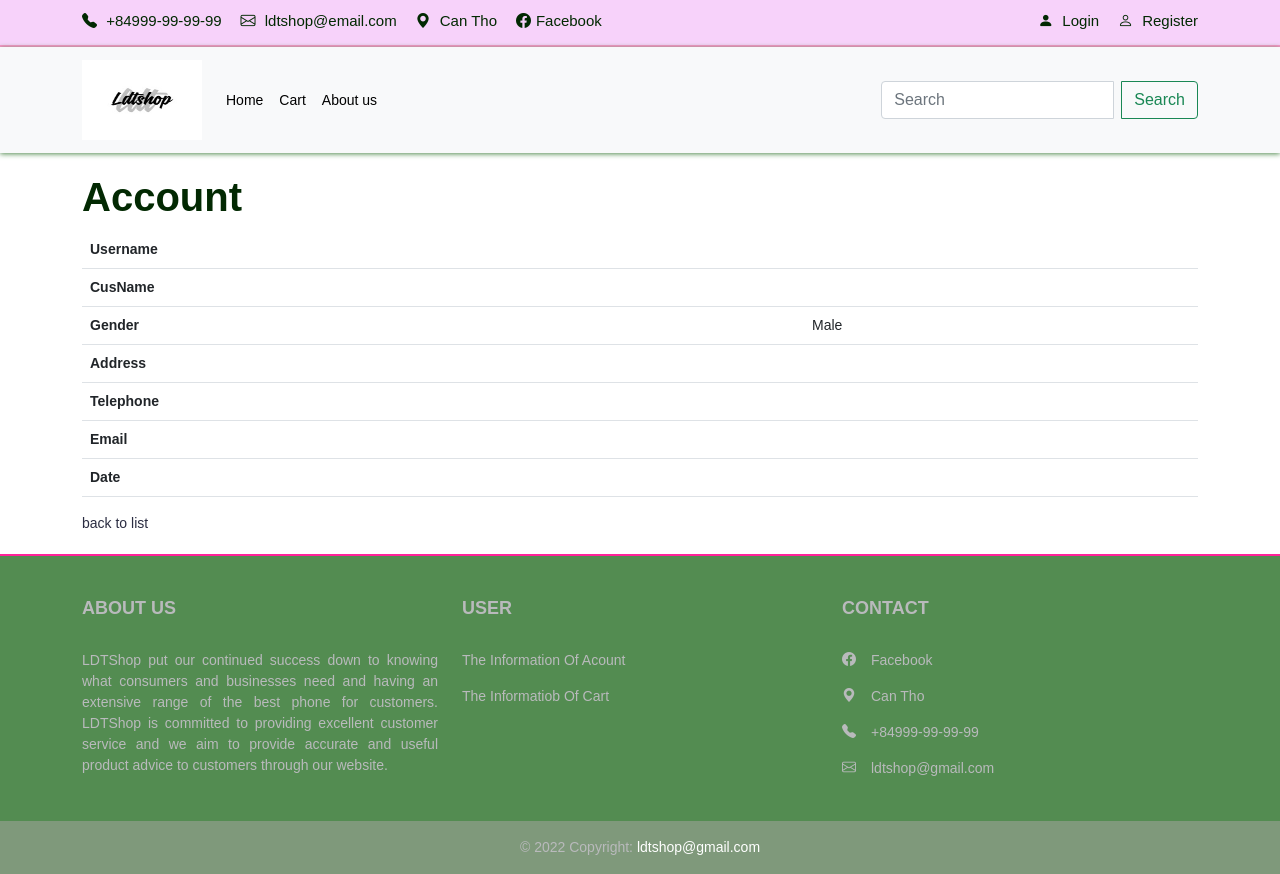
After one commit to LDTShop/LDTShop, a Symfony app: template templates/customer/show.html.twig in a window 1280 px wide. The commit adds this page. Run offline with Twig, Linux system fonts and the light colour scheme; the template is opened without the code that fills it, so the values that code supplies are empty; some libraries are stand-ins or nearby versions.

Commit message:
Add function display information account of customer

```diff
--- a/templates/base.html.twig
+++ b/templates/base.html.twig
@@ -68,7 +68,19 @@
                     <li class="nav-item">
                         <a class="nav-link" href="#aboutus" style="color:black">About us</a>
                     </li>
+                    {% if app.user %}
+                    {% if is_granted('ROLE_USER') %}
                     <li class="nav-item">
+                        <a class="nav-link"
+                        href="{{ path('app_customer_account', {'username': app.user.userIdentifier}) }}"
+                         style="color:black">Your Account</a>
+                    </li>
+                    {% endif %}
+                    {% endif %}
+
+                </ul>
+                <div class="navbar-nav ms-auto">
+                  <li class="nav-item">
                         <form class="d-flex input-group w-auto" action="/search" method="GET">
                             <input class="form-control me-2" type="search" placeholder="Search" aria-label="Search" name="search"
                             value=""  required>
@@ -76,9 +88,6 @@
                             <!-- <input type="submit" value="Search" class="btn btn-outline-secondary"> -->
                         </form>
                     </li>
-                </ul>
-                <div class="navbar-nav ms-auto">
-
                 </div>
             </div>
         </div>
--- /dev/null
+++ b/templates/customer/show.html.twig
@@ -0,0 +1,43 @@
+{% extends 'base.html.twig' %}
+
+{% block title %}Customer{% endblock %}
+
+{% block body %}
+    <h1>Account</h1>
+
+    <table class="table">
+        <tbody>
+            <tr>
+                <th>Username</th>
+                <td>{{ customer.username }}</td>
+            </tr>
+            <tr>
+                <th>CusName</th>
+                <td>{{ customer.cusName }}</td>
+            </tr>
+            <tr>
+                <th>Gender</th>
+                <td>{{ customer.gender ? 'Female' : 'Male' }}</td>
+            </tr>
+            <tr>
+                <th>Address</th>
+                <td>{{ customer.address }}</td>
+            </tr>
+            <tr>
+                <th>Telephone</th>
+                <td>{{ customer.telephone }}</td>
+            </tr>
+            <tr>
+                <th>Email</th>
+                <td>{{ customer.email }}</td>
+            </tr>
+            <tr>
+                <th>Date</th>
+                <td>{{ customer.date ? customer.date|date('d-m-Y') : '' }}</td>
+            </tr>
+        </tbody>
+    </table>
+
+    <a href="{{ path('app_home_page') }}">back to list</a>
+
+{% endblock %}
```
Also changed, not shown: src/Controller/CustomerController.php (+11 -0 lines).
